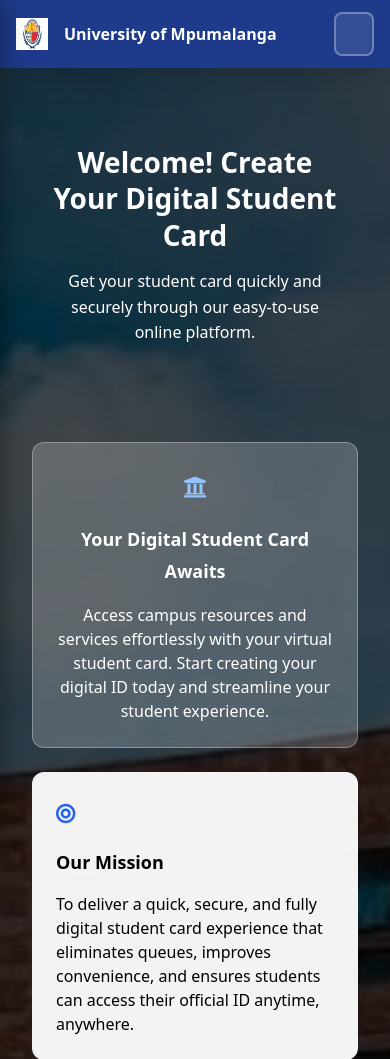
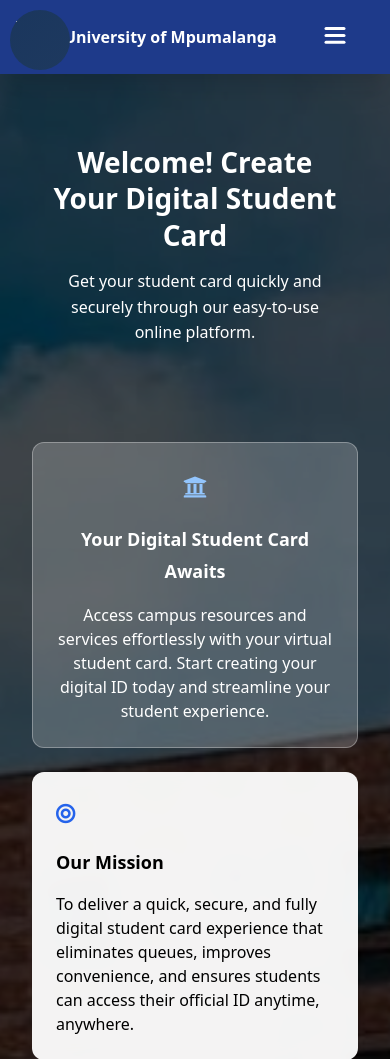
Before and after one commit to letroy969/StudentCardSystem, a Flask app: page / in a window 390 px wide. Shown: the top 1059 px of the page. Run offline with Flask 3, Linux system fonts and the light colour scheme; some libraries are stand-ins or nearby versions.

Commit message:
Replace mobile hamburger menu with circular clip-path animation - smooth staggered menu items

```diff
--- a/static/css/mobile.css
+++ b/static/css/mobile.css
@@ -49,152 +49,205 @@
    MOBILE NAVIGATION
    ============================================ */
 
-/* Hamburger Menu Button - Enhanced Visibility */
+/* Hamburger Menu Button - Animated SVG */
 .mobile-menu-btn {
     display: none;
-    flex-direction: column;
-    justify-content: space-around;
-    width: 40px;
-    height: 40px;
-    background: rgba(255, 255, 255, 0.1);
-    border: 2px solid rgba(255, 255, 255, 0.3);
-    border-radius: 8px;
+    width: 50px;
+    height: 50px;
+    background: transparent;
+    border: none;
     cursor: pointer;
-    padding: 8px 6px;
+    padding: 0;
     z-index: 100;
-    transition: all 0.3s ease;
+    position: relative;
+    outline: none;
+    -webkit-user-select: none;
+    -moz-user-select: none;
+    user-select: none;
 }
 
-.mobile-menu-btn:hover {
-    background: rgba(255, 255, 255, 0.2);
-    border-color: rgba(255, 255, 255, 0.5);
-    transform: scale(1.05);
+.mobile-menu-btn svg {
+    width: 23px;
+    height: 23px;
 }
 
-.mobile-menu-btn span {
-    width: 100%;
-    height: 4px;
-    background-color: white;
-    border-radius: 4px;
-    transition: all 0.3s cubic-bezier(0.68, -0.55, 0.265, 1.55);
-    box-shadow: 0 2px 4px rgba(0, 0, 0, 0.2);
+.mobile-menu-btn path {
+    fill: transparent;
+    stroke-width: 3;
+    stroke: white;
+    stroke-linecap: round;
+    transition: all 0.3s cubic-bezier(0.34, 1.56, 0.64, 1);
 }
 
-.mobile-menu-btn.active {
-    background: rgba(255, 255, 255, 0.2);
-    border-color: white;
+.mobile-menu-btn .line-top {
+    d: path("M 2 2.5 L 20 2.5");
 }
 
-.mobile-menu-btn.active span:nth-child(1) {
-    transform: rotate(45deg) translate(9px, 9px);
-    background-color: #ff6b6b;
+.mobile-menu-btn.active .line-top {
+    d: path("M 3 16.5 L 17 2.5");
 }
 
-.mobile-menu-btn.active span:nth-child(2) {
-    opacity: 0;
-    transform: translateX(-20px);
+.mobile-menu-btn .line-middle {
+    d: path("M 2 9.423 L 20 9.423");
+    opacity: 1;
+    transition: opacity 0.1s ease;
 }
 
-.mobile-menu-btn.active span:nth-child(3) {
-    transform: rotate(-45deg) translate(9px, -9px);
-    background-color: #ff6b6b;
+.mobile-menu-btn.active .line-middle {
+    opacity: 0;
 }
 
-/* Mobile Navigation Menu - Professional & Smooth */
-.mobile-nav {
+.mobile-menu-btn .line-bottom {
+    d: path("M 2 16.346 L 20 16.346");
+}
+
+.mobile-menu-btn.active .line-bottom {
+    d: path("M 3 2.5 L 17 16.346");
+}
+
+/* Mobile Navigation Menu - Circular Clip-Path Animation */
+.mobile-nav-container {
     display: none;
     position: fixed;
     top: 0;
     left: 0;
     width: 100%;
     height: 100vh;
+    z-index: 99;
+    pointer-events: none;
+}
+
+.mobile-nav-container.active {
+    pointer-events: auto;
+}
+
+.mobile-nav-background {
+    position: absolute;
+    top: 0;
+    left: 0;
+    width: 100%;
+    height: 100%;
     background: linear-gradient(135deg, #1a365d 0%, #2a4365 50%, #1a365d 100%);
-    backdrop-filter: blur(10px);
-    z-index: 99;
+    clip-path: circle(30px at 40px 40px);
+    transition: clip-path 0.6s cubic-bezier(0.68, -0.55, 0.265, 1.55);
+}
+
+.mobile-nav-container.active .mobile-nav-background {
+    clip-path: circle(2000px at 40px 40px);
+    transition: clip-path 0.8s cubic-bezier(0.34, 1.56, 0.64, 1);
+}
+
+.mobile-nav {
+    position: relative;
+    width: 100%;
+    height: 100%;
     padding-top: 90px;
     overflow-y: auto;
-    transform: translateX(-100%);
-    transition: transform 0.4s cubic-bezier(0.68, -0.55, 0.265, 1.55);
-    box-shadow: 4px 0 20px rgba(0, 0, 0, 0.3);
-}
-
-.mobile-nav.active {
-    transform: translateX(0);
 }
 
 .mobile-nav ul {
     list-style: none;
-    padding: 0;
+    padding: 25px;
     margin: 0;
+    position: relative;
+    z-index: 1;
 }
 
 .mobile-nav li {
-    border-bottom: 1px solid rgba(255, 255, 255, 0.08);
+    display: flex;
+    align-items: center;
+    padding: 0;
+    margin: 0 0 20px 0;
+    list-style: none;
     opacity: 0;
-    transform: translateX(-20px);
-    animation: slideInLeft 0.4s ease forwards;
+    transform: translateY(50px);
+    transition: all 0.4s cubic-bezier(0.34, 1.56, 0.64, 1);
 }
 
-.mobile-nav.active li:nth-child(1) { animation-delay: 0.1s; }
-.mobile-nav.active li:nth-child(2) { animation-delay: 0.15s; }
-.mobile-nav.active li:nth-child(3) { animation-delay: 0.2s; }
-.mobile-nav.active li:nth-child(4) { animation-delay: 0.25s; }
-.mobile-nav.active li:nth-child(5) { animation-delay: 0.3s; }
-.mobile-nav.active li:nth-child(6) { animation-delay: 0.35s; }
-.mobile-nav.active li:nth-child(7) { animation-delay: 0.4s; }
+.mobile-nav-container.active li:nth-child(1) {
+    opacity: 1;
+    transform: translateY(0);
+    transition-delay: 0.1s;
+}
 
-@keyframes slideInLeft {
-    to {
-        opacity: 1;
-        transform: translateX(0);
-    }
+.mobile-nav-container.active li:nth-child(2) {
+    opacity: 1;
+    transform: translateY(0);
+    transition-delay: 0.15s;
+}
+
+.mobile-nav-container.active li:nth-child(3) {
+    opacity: 1;
+    transform: translateY(0);
+    transition-delay: 0.2s;
+}
+
+.mobile-nav-container.active li:nth-child(4) {
+    opacity: 1;
+    transform: translateY(0);
+    transition-delay: 0.25s;
+}
+
+.mobile-nav-container.active li:nth-child(5) {
+    opacity: 1;
+    transform: translateY(0);
+    transition-delay: 0.3s;
+}
+
+.mobile-nav-container.active li:nth-child(6) {
+    opacity: 1;
+    transform: translateY(0);
+    transition-delay: 0.35s;
+}
+
+.mobile-nav-container.active li:nth-child(7) {
+    opacity: 1;
+    transform: translateY(0);
+    transition-delay: 0.4s;
 }
 
 .mobile-nav a {
     display: flex;
     align-items: center;
-    padding: 18px 24px;
+    padding: 12px 16px;
     color: white;
     text-decoration: none;
     font-size: 18px;
     font-weight: 500;
+    width: 100%;
+    border-radius: 10px;
     transition: all 0.3s ease;
     position: relative;
-}
-
-.mobile-nav a::before {
-    content: '';
-    position: absolute;
-    left: 0;
-    top: 0;
-    bottom: 0;
-    width: 4px;
-    background: #60a5fa;
-    transform: scaleY(0);
-    transition: transform 0.3s ease;
-}
-
-.mobile-nav a:hover::before,
-.mobile-nav a:active::before {
-    transform: scaleY(1);
+    cursor: pointer;
 }
 
 .mobile-nav a:hover {
-    background: linear-gradient(90deg, rgba(96, 165, 250, 0.2) 0%, rgba(96, 165, 250, 0.05) 100%);
-    padding-left: 28px;
-    transform: translateX(5px);
+    background: rgba(255, 255, 255, 0.1);
+    transform: scale(1.05);
 }
 
 .mobile-nav a i {
-    margin-right: 12px;
-    width: 24px;
-    text-align: center;
-    font-size: 20px;
-    opacity: 0.9;
+    width: 40px;
+    height: 40px;
+    display: flex;
+    align-items: center;
+    justify-content: center;
+    margin-right: 20px;
+    border-radius: 50%;
+    background: rgba(255, 255, 255, 0.1);
+    border: 2px solid rgba(255, 255, 255, 0.2);
+    font-size: 18px;
+    transition: all 0.3s ease;
+}
+
+.mobile-nav a:hover i {
+    background: rgba(255, 255, 255, 0.2);
+    border-color: rgba(255, 255, 255, 0.4);
+    transform: scale(1.1);
 }
 
 .mobile-nav .mobile-button {
-    margin: 12px 24px;
+    margin: 12px 0;
     padding: 14px 20px;
     border-radius: 10px;
     font-weight: 600;
@@ -298,14 +351,14 @@
 @media (max-width: 767px) {
     /* Mobile Navigation */
     .mobile-menu-btn {
-        display: flex;
+        display: block;
     }
 
     .desktop-nav {
         display: none !important;
     }
 
-    .mobile-nav {
+    .mobile-nav-container {
         display: block;
     }
 
--- a/templates/index.html
+++ b/templates/index.html
@@ -171,9 +171,11 @@
 
      <!-- Mobile Menu Button -->
      <button class="mobile-menu-btn desktop-hidden" id="mobileMenuBtn" aria-label="Toggle mobile menu">
-       <span></span>
-       <span></span>
-       <span></span>
+       <svg width="23" height="23" viewBox="0 0 23 23">
+         <path class="line-top" d="M 2 2.5 L 20 2.5" />
+         <path class="line-middle" d="M 2 9.423 L 20 9.423" />
+         <path class="line-bottom" d="M 2 16.346 L 20 16.346" />
+       </svg>
      </button>
 
      <!-- Desktop Navigation -->
@@ -206,17 +208,19 @@
      </ul>
    </div>
 
-   <!-- Mobile Navigation Menu - Enhanced -->
-   <div class="mobile-nav" id="mobileNav">
+   <!-- Mobile Navigation Menu - Circular Animation -->
+   <div class="mobile-nav-container" id="mobileNavContainer">
+     <div class="mobile-nav-background"></div>
+     <nav class="mobile-nav">
        <ul>
-       <li><a href="#" onclick="closeMobileMenu()"><i class="fas fa-home"></i>Home</a></li>
-       <li><a href="#how-it-works" onclick="closeMobileMenu()"><i class="fas fa-cogs"></i>How It Works</a></li>
-       <li><a href="#faq" onclick="closeMobileMenu()"><i class="fas fa-question-circle"></i>FAQs</a></li>
-       <li><a href="#contact-us" onclick="closeMobileMenu()"><i class="fas fa-envelope"></i>Contact Us</a></li>
-       <li><a href="{{ url_for('reports') }}" onclick="closeMobileMenu()"><i class="fas fa-chart-line"></i>Activity</a></li>
+         <li><a href="#" onclick="closeMobileMenu()"><i class="fas fa-home"></i><span>Home</span></a></li>
+         <li><a href="#how-it-works" onclick="closeMobileMenu()"><i class="fas fa-cogs"></i><span>How It Works</span></a></li>
+         <li><a href="#faq" onclick="closeMobileMenu()"><i class="fas fa-question-circle"></i><span>FAQs</span></a></li>
+         <li><a href="#contact-us" onclick="closeMobileMenu()"><i class="fas fa-envelope"></i><span>Contact Us</span></a></li>
+         <li><a href="{{ url_for('reports') }}" onclick="closeMobileMenu()"><i class="fas fa-chart-line"></i><span>Activity</span></a></li>
          <li>
-         <div class="button-glow-wrapper">
-           <div class="button-glow" data-glow="mobile-glow1"></div>
+           <div class="button-glow-wrapper w-full">
+             <div class="button-glow"></div>
              <a href="{{ url_for('register') }}" onclick="closeMobileMenu()">
                <button class="relative mobile-button bg-white text-blue-900 w-full">
                  <i class="fas fa-user-plus"></i> Get Started
@@ -225,8 +229,8 @@
            </div>
          </li>
          <li>
-         <div class="button-glow-wrapper">
-           <div class="button-glow" data-glow="mobile-glow2"></div>
+           <div class="button-glow-wrapper w-full">
+             <div class="button-glow"></div>
              <a href="{{ url_for('login') }}" onclick="closeMobileMenu()">
                <button class="relative mobile-button bg-blue-600 text-white w-full">
                  <i class="fas fa-sign-in-alt"></i> Sign In
@@ -235,6 +239,7 @@
            </div>
          </li>
        </ul>
+     </nav>
    </div>
  </nav>
 
@@ -466,16 +471,24 @@
 
 
 <script>
-// Mobile Menu Toggle
+// Mobile Menu Toggle - Circular Animation
 document.addEventListener('DOMContentLoaded', function() {
     const mobileMenuBtn = document.getElementById('mobileMenuBtn');
-    const mobileNav = document.getElementById('mobileNav');
+    const mobileNavContainer = document.getElementById('mobileNavContainer');
 
-    if (mobileMenuBtn && mobileNav) {
+    if (mobileMenuBtn && mobileNavContainer) {
         mobileMenuBtn.addEventListener('click', function() {
-            mobileMenuBtn.classList.toggle('active');
-            mobileNav.classList.toggle('active');
-            document.body.style.overflow = mobileNav.classList.contains('active') ? 'hidden' : '';
+            const isActive = mobileNavContainer.classList.contains('active');
+
+            if (isActive) {
+                mobileMenuBtn.classList.remove('active');
+                mobileNavContainer.classList.remove('active');
+                document.body.style.overflow = '';
+            } else {
+                mobileMenuBtn.classList.add('active');
+                mobileNavContainer.classList.add('active');
+                document.body.style.overflow = 'hidden';
+            }
         });
     }
 
@@ -485,24 +498,24 @@ document.addEventListener('DOMContentLoaded', function() {
 
 function closeMobileMenu() {
     const mobileMenuBtn = document.getElementById('mobileMenuBtn');
-    const mobileNav = document.getElementById('mobileNav');
+    const mobileNavContainer = document.getElementById('mobileNavContainer');
 
-    if (mobileMenuBtn && mobileNav) {
+    if (mobileMenuBtn && mobileNavContainer) {
         mobileMenuBtn.classList.remove('active');
-        mobileNav.classList.remove('active');
+        mobileNavContainer.classList.remove('active');
         document.body.style.overflow = '';
     }
 }
 
 // Close mobile menu when clicking outside
 document.addEventListener('click', function(event) {
-    const mobileNav = document.getElementById('mobileNav');
+    const mobileNavContainer = document.getElementById('mobileNavContainer');
     const mobileMenuBtn = document.getElementById('mobileMenuBtn');
 
-    if (mobileNav && mobileMenuBtn &&
-        !mobileNav.contains(event.target) &&
+    if (mobileNavContainer && mobileMenuBtn &&
+        !mobileNavContainer.contains(event.target) &&
         !mobileMenuBtn.contains(event.target) &&
-        mobileNav.classList.contains('active')) {
+        mobileNavContainer.classList.contains('active')) {
         closeMobileMenu();
     }
 });
```
Lines whose indentation alone changed are shown as unchanged.
